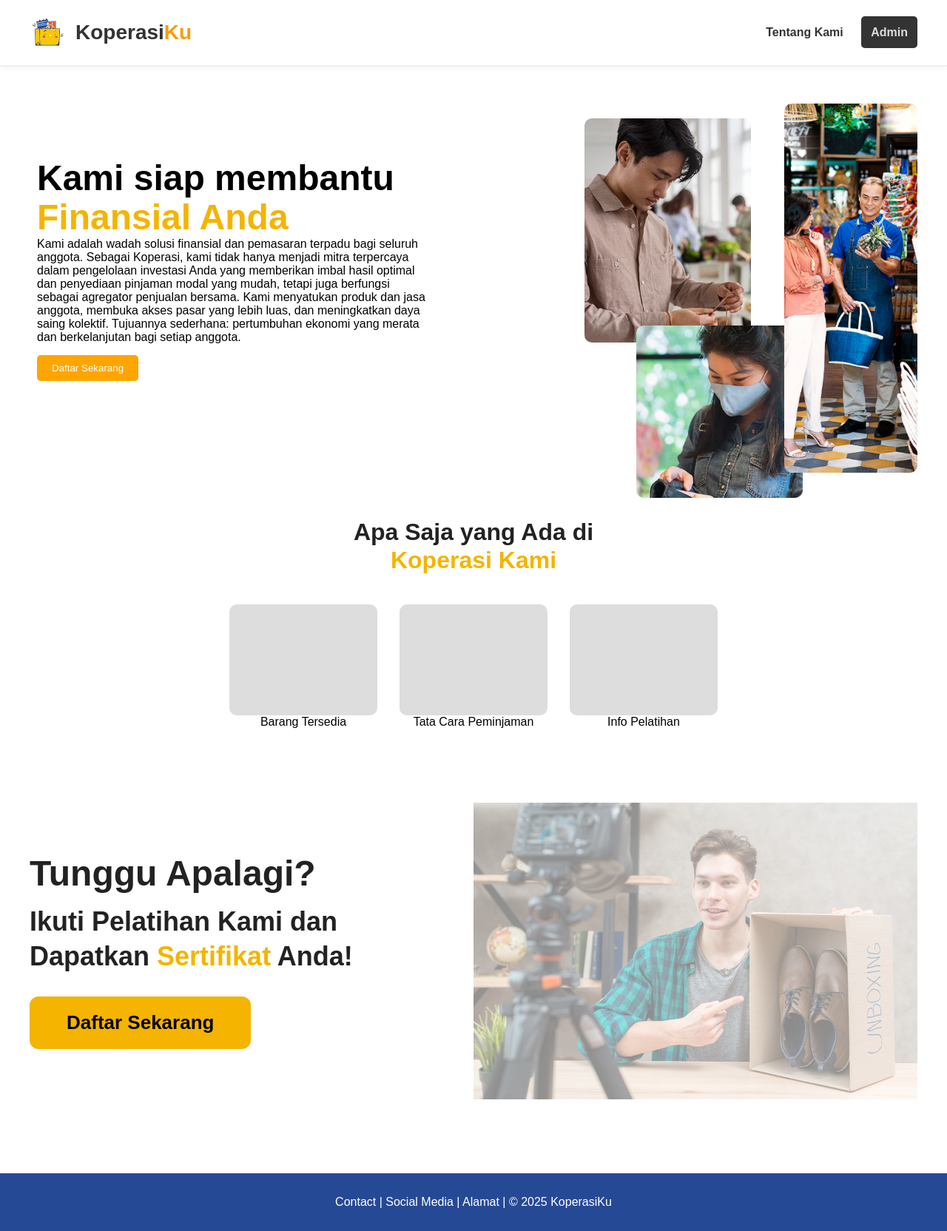
After one commit to mhmmdshlh/projek-sbd, a PHP site: page /home.php in a window 1280 px wide. The commit adds this page. Shown: the whole page at 74% size. Run offline with PHP 8.4, Linux system fonts and the light colour scheme.

Commit message:
add home

```diff
--- a/admin.php
+++ b/admin.php
@@ -256,7 +256,7 @@ function getTableDisplayName($table)
             </nav>
 
             <div class="sidebar-footer">
-                <a href="index.php" class="logout-btn">
+                <a href="home.php" class="logout-btn">
                     <i class="fas fa-sign-out-alt"></i>
                     <span>Exit</span>
                 </a>
--- /dev/null
+++ b/assets/css/home.css
@@ -0,0 +1,144 @@
+* {
+    box-sizing: border-box;
+    padding: 0;
+    margin: 0;
+}
+
+body {
+    margin: 0;
+    font-family: 'Poppins', sans-serif;
+}
+
+.header {
+    background-color: #ffffff;
+    padding: 20px 40px;
+    display: flex;
+    justify-content: space-between;
+    align-items: center;
+    border-bottom: 2px solid #f0f0f0;
+    box-shadow: 0 2px 8px rgba(0, 0, 0, 0.05);
+    position: fixed;
+    top: 0;
+    min-width: 100vw;
+    height: 90px;
+    z-index: 1000;
+}
+
+.logo {
+    display: flex;
+    align-items: center;
+    gap: 12px;
+}
+
+.logo-img {
+    width: 50px;
+    height: 50px;
+    object-fit: contain;
+}
+
+.logo-text {
+    font-size: 28px;
+    font-weight: 600;
+    color: #333;
+}
+
+.logo-highlight {
+    color: #F59E0B;
+}
+
+nav a {
+    margin-left: 20px;
+    text-decoration: none;
+    color: #333;
+    font-weight: bold;
+}
+
+nav .admin {
+    padding: 13px;
+    border-radius: 5px;
+    color: #ddd;
+    background-color: #333;
+}
+
+.hero {
+    margin-top: 90px;
+    display: flex;
+    padding: 50px;
+    justify-content: space-between;
+    align-items: center;
+}
+
+.hero-text {
+    max-width: 45%;
+}
+
+.hero-text h1 span {
+    color: #f4b400;
+}
+
+.hero-text button {
+    background: orange;
+    border: none;
+    padding: 10px 20px;
+    margin-top: 15px;
+    cursor: pointer;
+    color: #fff;
+    border-radius: 5px;
+}
+
+.hero img {
+    max-width: 45%;
+    border-radius: 10px;
+}
+
+.section-title {
+    text-align: center;
+    margin-top: 60px;
+    font-size: 28px;
+}
+
+.section-title span {
+    color: #f4b400;
+}
+
+.features {
+    display: flex;
+    justify-content: center;
+    gap: 30px;
+    margin: 40px 0;
+}
+
+.feature-box {
+    width: 200px;
+    height: 150px;
+    background: #ddd;
+    display: flex;
+    justify-content: center;
+    align-items: center;
+    border-radius: 10px;
+}
+
+.cta {
+    background: #f4f4f4;
+    padding: 50px;
+    display: flex;
+    justify-content: space-between;
+    align-items: center;
+}
+
+.cta button {
+    background: orange;
+    border: none;
+    padding: 12px 25px;
+    color: white;
+    cursor: pointer;
+    border-radius: 5px;
+}
+
+footer {
+    background: #264996;
+    color: white;
+    text-align: center;
+    padding: 30px;
+    margin-top: 40px;
+}
--- /dev/null
+++ b/home.php
@@ -0,0 +1,133 @@
+<!DOCTYPE html>
+<html lang="id">
+
+<head>
+    <meta charset="UTF-8">
+    <meta name="viewport" content="width=device-width, initial-scale=1.0">
+    <title>KoperasiKu - Home</title>
+    <link rel="stylesheet" href="assets/css/home.css">
+</head>
+
+<body>
+    <header class="header">
+        <div class="logo">
+            <img src="assets/img/logo.svg" alt="KoperasiKu" class="logo-img">
+            <span class="logo-text">Koperasi<span class="logo-highlight">Ku</span></span>
+        </div>
+        <nav>
+            <a href="#">Tentang Kami</a>
+            <a href="admin.php" class="admin">Admin</a>
+        </nav>
+    </header>
+
+    <section class="hero">
+        <div class="hero-text">
+            <h1 style="font-size:48px; font-weight:800; line-height:1.1;">
+                Kami siap membantu <br>
+                <span style="color:#f4b400;">Finansial Anda</span>
+            </h1>
+            <p>Kami adalah wadah solusi finansial dan pemasaran terpadu bagi seluruh anggota.
+                Sebagai Koperasi, kami tidak hanya menjadi mitra terpercaya dalam pengelolaan investasi Anda yang
+                memberikan imbal hasil optimal dan penyediaan pinjaman modal yang mudah, tetapi juga berfungsi sebagai
+                agregator penjualan bersama.
+                Kami menyatukan produk dan jasa anggota, membuka akses pasar yang lebih luas, dan meningkatkan daya
+                saing kolektif. Tujuannya sederhana: pertumbuhan ekonomi yang merata dan berkelanjutan bagi setiap
+                anggota.</p>
+            <button>Daftar Sekarang</button>
+        </div>
+        <div style="position: relative; width: 500px; height: 450px;">
+            <img src="assets/img/image1.png" style="
+            position:absolute;
+            top: 20px;
+            left: 60px;
+            width: 230px;
+         ">
+            <img src="assets/img/image2.png" style="
+            position:absolute;
+            top: 300px;
+            left: 130px;
+            width: 230px;
+         ">
+            <img src="assets/img/image3.png" style="
+            position:absolute;
+            top: 0;
+            left: 330px;
+            width: 180px;
+         ">
+
+        </div>
+    </section>
+    <h2 style="
+    text-align:center;
+    font-size:32px;
+    font-weight:800;
+    line-height:1.2;
+    margin-top:60px;
+">
+        <span style="color:#222;">Apa Saja yang Ada di</span><br>
+        <span style="color:#f4b400;">Koperasi Kami</span>
+    </h2>
+
+    <section class="features">
+        <div>
+            <div class="feature-box"></div>
+            <p style="text-align:center;">Barang Tersedia</p>
+        </div>
+        <div>
+            <div class="feature-box"></div>
+            <p style="text-align:center;">Tata Cara Peminjaman</p>
+        </div>
+        <div>
+            <div class="feature-box"></div>
+            <p style="text-align:center;">Info Pelatihan</p>
+        </div>
+    </section>
+
+    <section style="
+    display:flex;
+    align-items:center;
+    justify-content:space-between;
+    padding:60px 40px;
+    background:linear-gradient(to right, white 60%, rgba(255,255,255,0));
+">
+        <div style="max-width:50%;">
+            <h2 style="font-size:48px; font-weight:800; margin:0 0 15px; color:#222;">
+                Tunggu Apalagi?
+            </h2>
+
+            <p style="font-size:36px; line-height:1.3; font-weight:700; margin:0 0 30px; color:#222;">
+                Ikuti Pelatihan Kami dan<br>
+                Dapatkan <span style="color:#f4b400;">Sertifikat</span> Anda!
+            </p>
+
+            <button style="
+            background:#f4b400;
+            border:none;
+            padding:20px 50px;
+            font-size:26px;
+            font-weight:700;
+            border-radius:12px;
+            cursor:pointer;
+            color:#000;
+        ">
+                Daftar Sekarang
+            </button>
+        </div>
+
+        <div style="max-width:50%; display:flex; justify-content:center;">
+            <img src="assets/img/image4.png" style="
+            width:120%;
+            max-width:600px;
+            opacity:0.45;
+            object-fit:cover;
+         ">
+        </div>
+    </section>
+
+    <footer>
+        <p>Contact | Social Media | Alamat | © 2025 KoperasiKu</p>
+    </footer>
+
+</body>
+
+</html>
```
Also changed, not shown: assets/img/image1.png (added), assets/img/image2.png (added), assets/img/image3.png (added), assets/img/image4.png (added).
